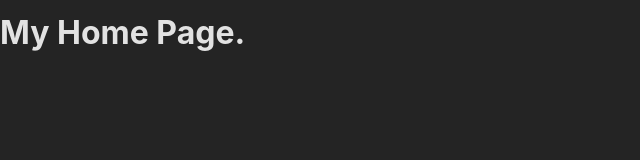
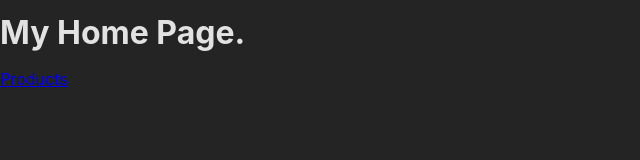
Before and after one commit to bondanjody/basic-react-router, a React (Create React App) app: page / in a window 1280 px wide. Shown: the top 160 px of the page, without its empty margins (0-640 px from the left). Built offline with nearby package versions, Linux system fonts and the light colour scheme.

Commit message:
Menavigasi (perpindahan antar pages) dengan menggunakan 'Link' bukan 'anchor' (<a>)

```diff
--- a/src/pages/Home.js
+++ b/src/pages/Home.js
@@ -1,5 +1,12 @@
+import { Fragment } from "react";
+import { Link } from 'react-router-dom'
+
 const Home = () => {
-    return <h1>My Home Page.</h1>
+    return <Fragment>
+        <h1>My Home Page.</h1>
+        <p><Link to="/products">Products</Link></p>
+    </Fragment>
+
 }
 
 export default Home;
```
